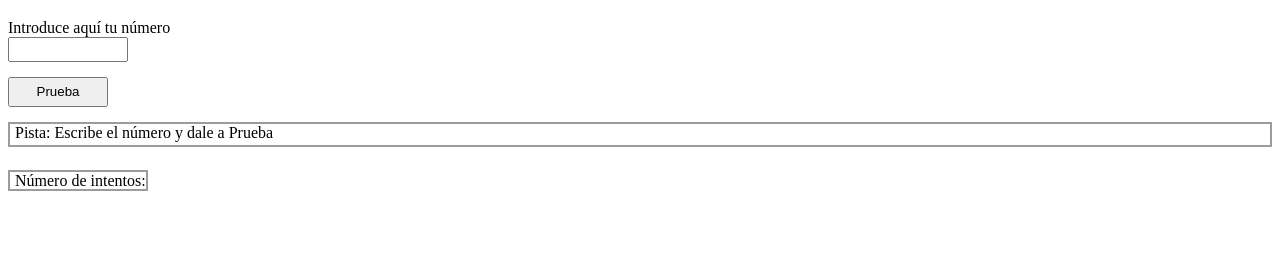
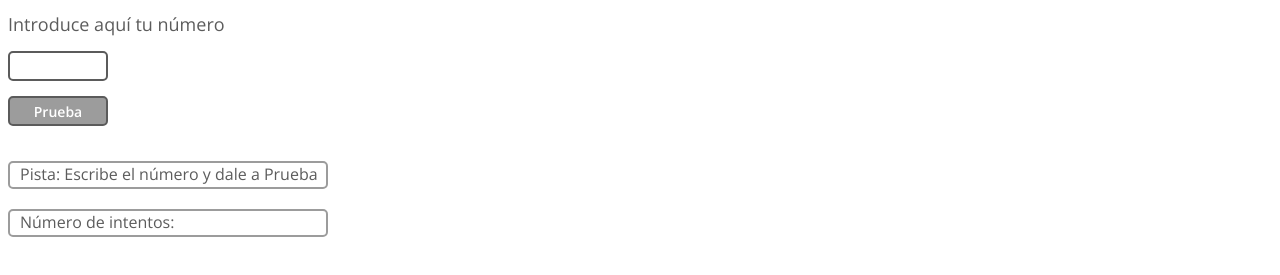
Before and after one commit to Adalab/modulo-2-evaluacion-intermedia-barbaraestevez, a plain HTML site: page index.html in a window 1280 px wide. Shown: the part 67-342 px from the top of the page. Drawn offline with nearby package versions, Linux system fonts and the light colour scheme.

Commit message:
add improvements, syntax errors fixed

```diff
--- a/CSS/main.css
+++ b/CSS/main.css
@@ -9,26 +9,50 @@
   font-family: "Open Sans", sans-serif;
   font-weight: 600;
   color: #5c5c5c;
+  margin-bottom: 15px;
+}
+.subtitle {
+  font-size: 18px;
+  font-family: "Open Sans", sans-serif;
+  font-weight: 400;
+  color: #5c5c5c;
+  margin-bottom: 15px;
 }
 .form {
   display: flex;
   flex-direction: column;
 }
 .input {
-  width: 120px;
-  height: 25px;
+  width: 100px;
+  height: 30px;
+  margin-bottom: 15px;
+  border: 2px solid #5b5b5b;
+  border-radius: 5px;
+  padding-left: 10px;
   margin-bottom: 15px;
 }
 .button {
   width: 100px;
   height: 30px;
-  margin-bottom: 15px;
+  font-family: "Open Sans", sans-serif;
+  font-weight: 600;
+  font-size: 14px;
+  background-color: #9c9c9c;
+  color: #fff;
+  border: 2px solid #5b5b5b;
+  border-radius: 5px;
+  margin-bottom: 35px;
 }
 .hint,
 .trials {
-  width: auto;
-  height: 25px;
+  width: 320px;
+  height: 28px;
   border: 2px solid #9c9c9c;
-  padding-left: 5px;
-  margin-bottom: 25px;
+  border-radius: 5px;
+  font-family: "Open Sans", sans-serif;
+  font-weight: 300;
+  font-size: 16px;
+  color: #5c5c5c;
+  padding-left: 10px;
+  margin-bottom: 20px;
 }
--- a/JS/main.js
+++ b/JS/main.js
@@ -1,36 +1,40 @@
-'use strict';
+"use strict";
 
-const inputElement = document.querySelector('.js-input');
-const submitElement = document.querySelector('.js-button');
-const resultElement = document.querySelector('.js-result');
-const hint = document.querySelector('.js-hint');
-const counter = document.querySelector('.js-trials');
-const randomNumber = getRandomNumber(100);
-
+const inputElement = document.querySelector(".js-input");
+const submitElement = document.querySelector(".js-button");
+//const resultElement = document.querySelector(".js-result");
+const hint = document.querySelector(".js-hint");
+const counter = document.querySelector(".js-trials");
+//const randomNumber = getRandomNumber(100);
 
 function getRandomNumber(max) {
-    return Math.ceil(Math.random() * max);
-    }
+  return Math.ceil(Math.random() * max);
+}
+const randomNumber = getRandomNumber(100);
+console.log(randomNumber);
 
-function checkNumber () {
-    const number = parseInt(inputElement.value);
+const checkNumber = () => {
+  const number = parseInt(inputElement.value);
+  console.log(number);
 
-if (number < 1 || number > 100) {
+  if (number < 1 || number > 100) {
     hint.innerHTML = "Pista: El número debe estar entre 1 y 100";
-} else if (number < randomNumber) {
+  } else if (number < randomNumber) {
     hint.innerHTML = "Pista: Demasiado bajo";
   } else if (number > randomNumber) {
     hint.innerHTML = "Pista: Demasiado alto";
-  } else (number === randomNumber) {
+  } else {
     hint.innerHTML = "Has ganado, campeona!!!";
   }
+};
+// increaseCounter();
+let count = 0;
+function increaseCounter() {
+  count++;
+  counter.innerHTML = `Número de intentos: ${count}`;
+}
+function handleClick(event) {
+  checkNumber();
   increaseCounter();
 }
-function increaseCounter () {
-    count += 1;
-    counter.value = `Número de intentos: ${count}`;
-}
-function handleClick () {
-    checkNum ();
-}
-button.addEventListener ('click', handleClick);
+submitElement.addEventListener("click", handleClick);
--- a/index.html
+++ b/index.html
@@ -16,13 +16,13 @@
     <h1 class="title">Adivina el número</h1>
     <!-- <p class="subtitle">Introduce aquí tu número</p> -->
     <form class="form" action="#">
-      <label for="input" class="subtitle">Introduce aquí tu número</label>
-      <input type="number" name="number" class="js-input input" value="" />
-      <input type="button" value="Prueba" class="js-button button" />
+      <label for="" class="subtitle">Introduce aquí tu número</label>
+      <input type="number" name="number" class="input js-input" value="" />
+      <input type="button" value="Prueba" class="button js-button" />
     </form>
-    <span class="js-result"></span>
-    <div class="js-hint hint">Pista: Escribe el número y dale a Prueba</div>
-    <span class="js-trials trials">Número de intentos:</span>
+    <!-- <span class="js-result"></span> -->
+    <div class="hint js-hint">Pista: Escribe el número y dale a Prueba</div>
+    <div class="trials js-trials">Número de intentos:</div>
     <script type="text/javascript" src="./JS/main.js"></script>
   </body>
 </html>
```
